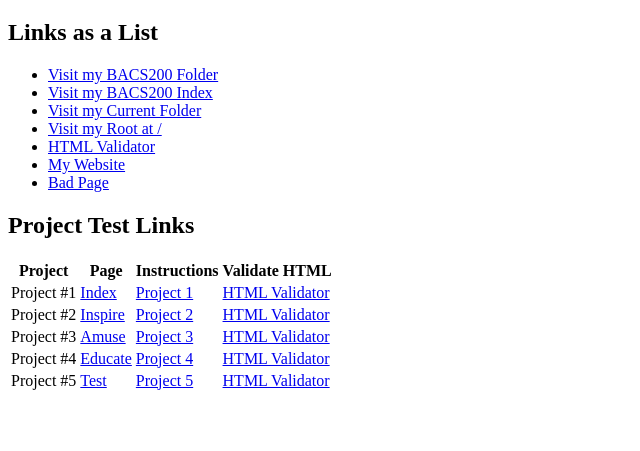
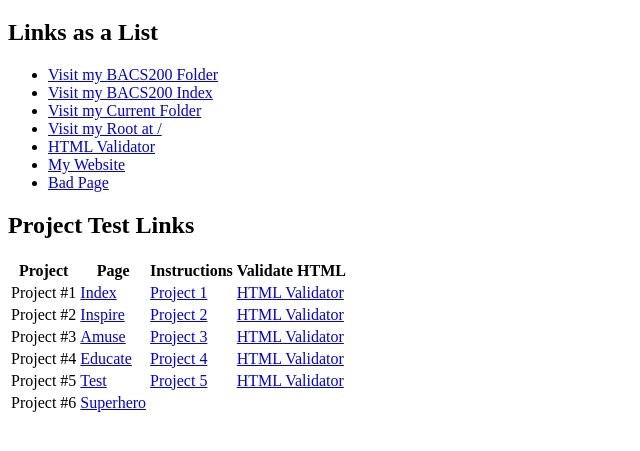
Before and after one commit to RyanRonish/RyanRonish.github.io, a plain HTML site: page bacs200/test.html in a window 1280 px wide. Shown: the part 61-512 px from the top of the page, without its empty margins (0-640 px from the left). Drawn offline with Linux system fonts and the light colour scheme.

Commit message:
save edit

```diff
--- a/bacs200/test.html
+++ b/bacs200/test.html
@@ -119,6 +119,10 @@
           >
         </td>
       </tr>
+      <tr>
+        <td>Project #6</td>
+        <td><a href="superhero.html">Superhero</a></td>
+      </tr>
     </table>
   </body>
 </html>
```
